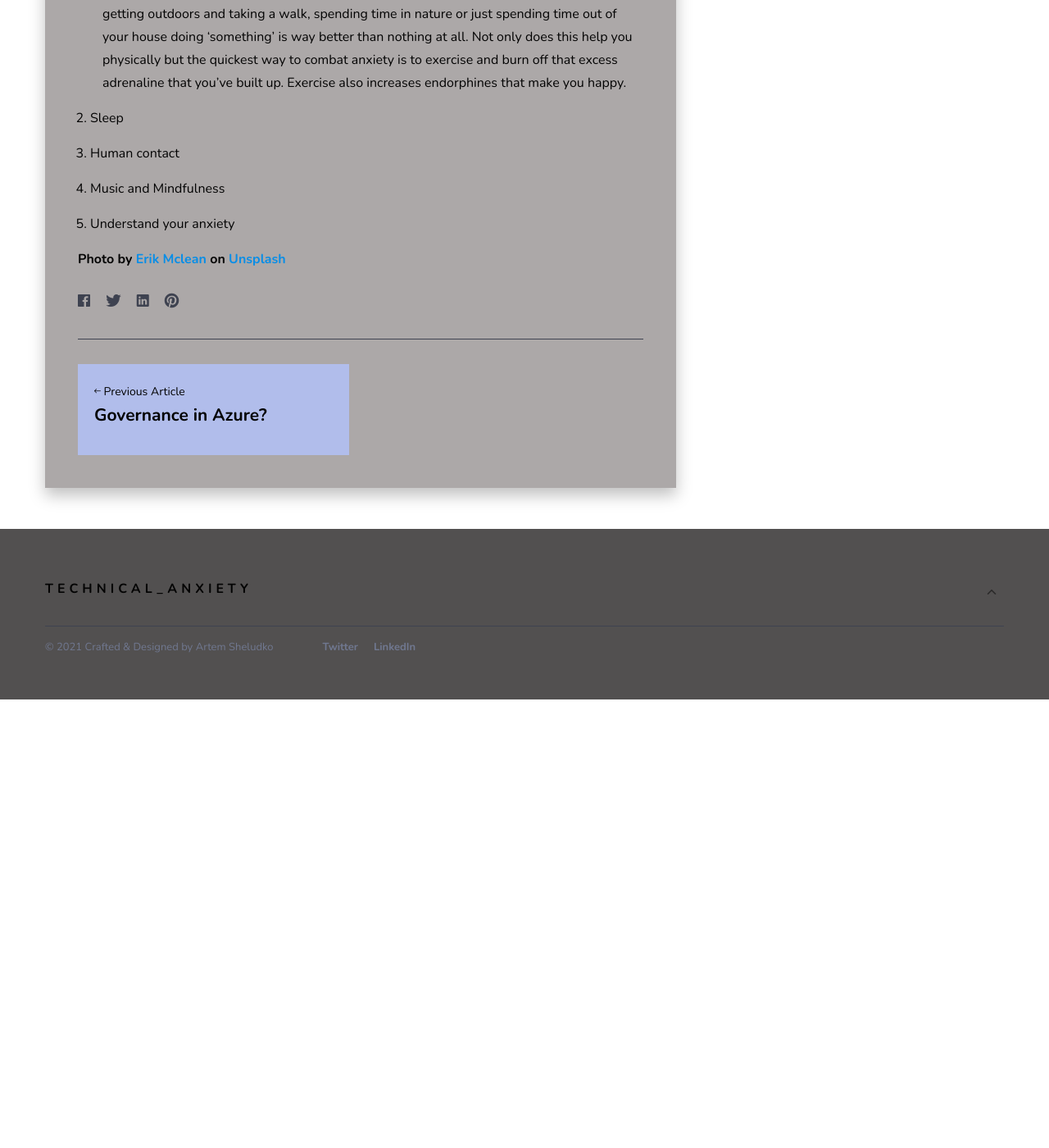
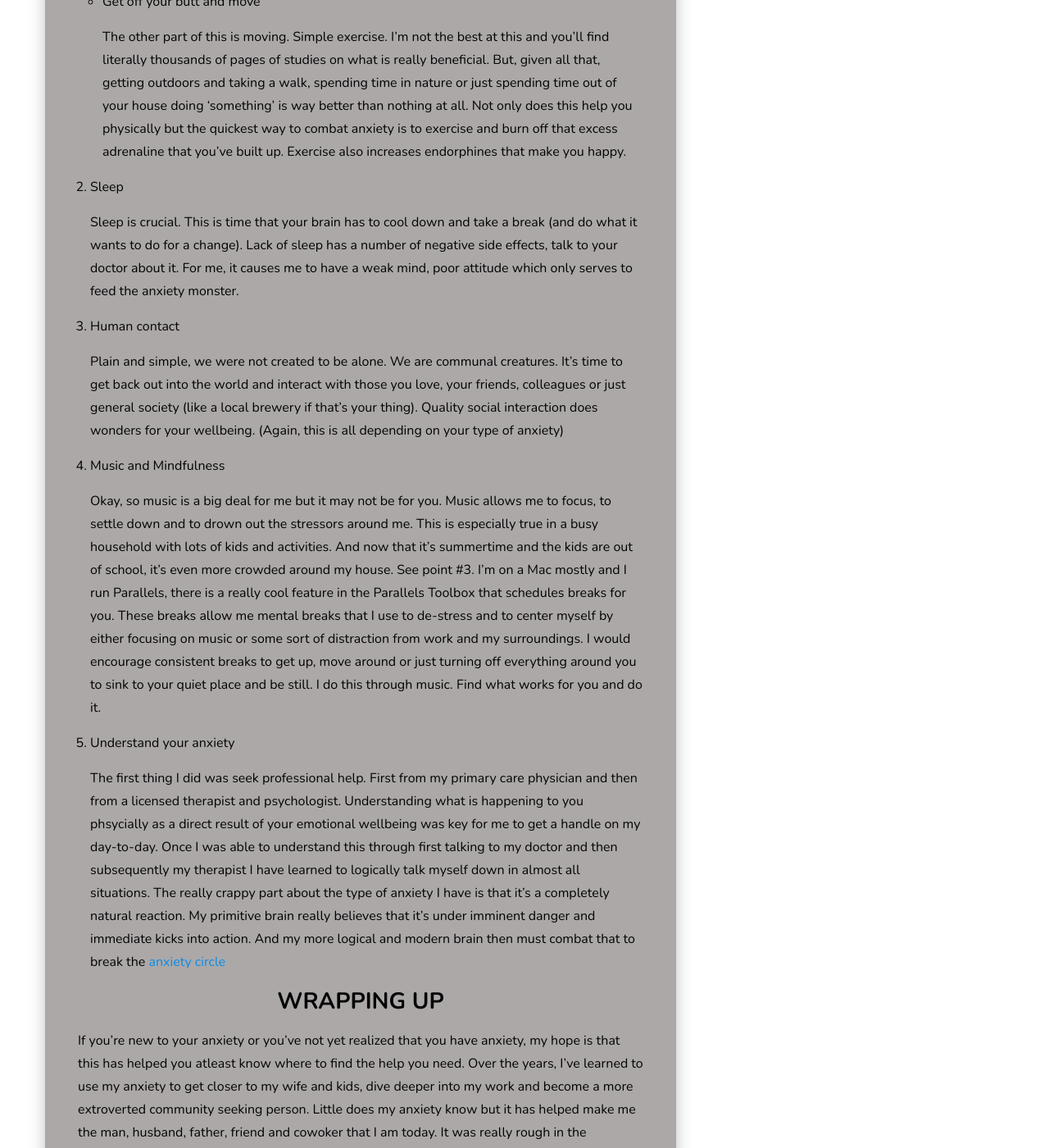
Before and after one commit to technicalanxiety/technicalanxiety.github.io, a Jekyll site: the page built from _posts/2021-6-09-pandemic-recovery.md, in a window 1280 px wide and 1400 px high, scrolled down 2101 px. Shown: the whole window at 82% size. Built offline with Jekyll 4.4.1, drawn with Linux system fonts in a browser that asks for light colours; nearby versions of some CDN libraries; comment, search, counter and statistics services are not loaded; before the commit the page ends 2954 px from its top, so only the background shows below that; some of the changed text lies outside the part shown.

Commit message:
finished pandemic post

```diff
--- a/_posts/2021-6-09-pandemic-recovery.md
+++ b/_posts/2021-6-09-pandemic-recovery.md
@@ -10,7 +10,7 @@ tags:   [Anxiety]
 ***
 ## INTRO
 {: .text-center}
-Like most, it was a really tough 2020 and into 2021 on myself and my family. This was made especially difficult because of my anxiety and the other stressors from changing jobs, being at home 24x7 and all the events that have happened in the last 18 months or so. It's also important to understand my particualar type of anxiety, Generalized Anxiety Disorder. The things I have done are targted at this specific type. Your type will probably be different in terms of coping mechanisms and such. It goes without saying, but I'm obviously not a medical professional. None of what you'll read here is medical advice but rather an exposition on my personal experiences and things that have worked to help me and my family. Before you do anything, talk to your doctor, your therapist (if you don't have one, get one), your spouse, your family and/or your friends.
+Like most, it was a really tough 2020 and into 2021 on myself and my family. This was made especially difficult because of my anxiety and the other stressors from changing jobs, being at home 24x7 and all the events that have happened in the last 18 months or so. It's also important to understand my particualar type of anxiety, Generalized Anxiety Disorder. The things I have done are targted at this specific type of anxiety. Your type will probably be different in terms of coping mechanisms and such so keep that in mind as you read this. It goes without saying, but I'm obviously not a medical professional. None of what you'll read here is medical advice but rather an exposition on my personal experiences and things that have worked to help me and my family. Before you do anything, talk to your doctor, your therapist (if you don't have one, get one), your spouse, your family and/or your friends. During the pandemic all of the things below were either a huge struggle or was just forgotten. As you could imagine, times were rough. So, I'm writing this to help me keep these things top of mind and to hopefully give someone out there hope and help in the dark.
 
 ## HELPFUL SOURCES
 {: .text-center}
@@ -33,10 +33,23 @@ There are endless sources out there for help and understanding. These will just
 
 2. Sleep
 
+    Sleep is crucial. This is time that your brain has to cool down and take a break (and do what it wants to do for a change). Lack of sleep has a number of negative side effects, talk to your doctor about it. For me, it causes me to have a weak mind, poor attitude which only serves to feed the anxiety monster.
+
 3. Human contact
+
+    Plain and simple, we were not created to be alone. We are communal creatures. It's time to get back out into the world and interact with those you love, your friends, colleagues or just general society (like a local brewery if that's your thing). Quality social interaction does wonders for your wellbeing. (Again, this is all depending on your type of anxiety)
 
 4. Music and Mindfulness
 
+    Okay, so music is a big deal for me but it may not be for you. Music allows me to focus, to settle down and to drown out the stressors around me. This is especially true in a busy household with lots of kids and activities. And now that it's summertime and the kids are out of school, it's even more crowded around my house. See point #3. I'm on a Mac mostly and I run Parallels, there is a really cool feature in the Parallels Toolbox that schedules breaks for you. These breaks allow me mental breaks that I use to de-stress and to center myself by either focusing on music or some sort of distraction from work and my surroundings. I would encourage consistent breaks to get up, move around or just turning off everything around you to sink to your quiet place and be still. I do this through music. Find what works for you and do it.
+
 5. Understand your anxiety
 
+    The first thing I did was seek professional help. First from my primary care physician and then from a licensed therapist and psychologist. Understanding what is happening to you phsycially as a direct result of your emotional wellbeing was key for me to get a handle on my day-to-day. Once I was able to understand this through first talking to my doctor and then subsequently my therapist I have learned to logically talk myself down in almost all situations. The really crappy part about the type of anxiety I have is that it's a completely natural reaction. My primitive brain really believes that it's under imminent danger and immediate kicks into action. And my more logical and modern brain then must combat that to break the [anxiety circle](https://projectenergise.com/what-is-the-anxiety-circle/)
+
+## WRAPPING UP
+{: .text-center}
+If you're new to your anxiety or you've not yet realized that you have anxiety, my hope is that this has helped you atleast know where to find the help you need. Over the years, I've learned to use my anxiety to get closer to my wife and kids, dive deeper into my work and become a more extroverted community seeking person. Little does my anxiety know but it has helped make me the man, husband, father, friend and cowoker that I am today. It was really rough in the beginning but with the help of your community, a good quality doctor and a good therapist you'll learn to develop the tools necessary to make it through any challenging life event. Even if it's a pandemic :)
+
+
 **Photo by [Erik Mclean](https://unsplash.com/@introspectivedsgn) on [Unsplash](https://unsplash.com/photos/tQ5QE587veU)**
```
